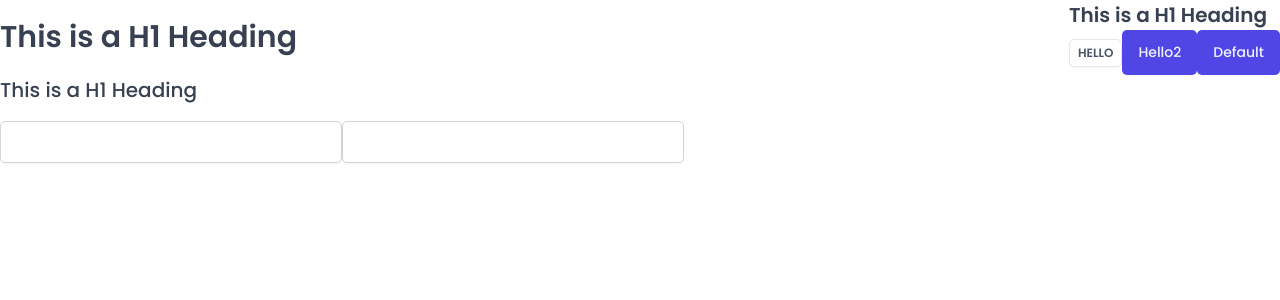
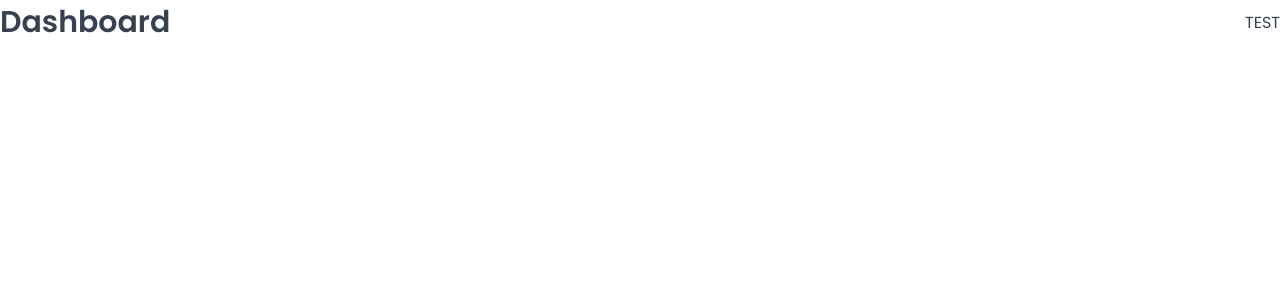
Before and after one commit to gitsheyno/Internal-Booking-System-Management, a React (Vite) app: page /dashboard in a window 1280 px wide. Shown: the top 300 px of the page. Built offline with nearby package versions, Linux system fonts and the light colour scheme; a web font is replaced by a local one.

Commit message:
add pages

```diff
--- a/package.json
+++ b/package.json
@@ -12,6 +12,7 @@
   "dependencies": {
     "react": "^18.3.1",
     "react-dom": "^18.3.1",
+    "react-router-dom": "^7.1.4",
     "styled-components": "^6.1.14"
   },
   "devDependencies": {
--- a/src/App.tsx
+++ b/src/App.tsx
@@ -1,33 +1,31 @@
+import { BrowserRouter, Navigate, Route, Routes } from "react-router-dom";
+import Dashboard from "./pages/Dashboard";
+import Bookings from "./pages/Bookings";
+import Cabins from "./pages/Cabins";
+import Users from "./pages/Users";
+import Settings from "./pages/Settings";
+import Account from "./pages/Account";
+import Login from "./pages/Login";
+import PageNotFound from "./pages/PageNotFound";
 import GlobalStyles from "./styles/GlobalStyles";
-import Button from "./ui/Button";
-import Input from "./ui/Input";
-import Heading from "./ui/Heading";
-import Row from "./ui/Row";
+
 function App() {
   return (
     <>
       <GlobalStyles />
-      <Row type="horizantal">
-        <Heading as="h1">This is a H1 Heading</Heading>
-        <div>
-          <Heading as="h2">This is a H1 Heading</Heading>
-          <Button size="small" variation="secondary">
-            Hello
-          </Button>
-          <Button size="medium" variation="primary">
-            Hello2
-          </Button>
-          <Button>Default</Button>
-        </div>
-      </Row>
-
-      <Row type="vertical">
-        <Heading as="h3">This is a H1 Heading</Heading>
-        <form>
-          <Input type="number" />
-          <Input type="number" />
-        </form>
-      </Row>
+      <BrowserRouter>
+        <Routes>
+          <Route index element={<Navigate replace to="dashboard" />} />
+          <Route path="dashboard" element={<Dashboard />} />
+          <Route path="booking" element={<Bookings />} />
+          <Route path="cabons" element={<Cabins />} />
+          <Route path="users" element={<Users />} />
+          <Route path="settings" element={<Settings />} />
+          <Route path="account" element={<Account />} />
+          <Route path="login" element={<Login />} />
+          <Route path="*" element={<PageNotFound />} />
+        </Routes>
+      </BrowserRouter>
     </>
   );
 }
--- a/src/hooks/useMoveBack.js
+++ b/src/hooks/useMoveBack.ts
@@ -1,4 +1,4 @@
-import { useNavigate } from 'react-router-dom';
+import { useNavigate } from "react-router-dom";
 
 export function useMoveBack() {
   const navigate = useNavigate();
--- a/src/ui/Row.tsx
+++ b/src/ui/Row.tsx
@@ -1,13 +1,13 @@
 import styled, { css } from "styled-components";
 
 type PropTypes = {
-  type: "horizantal" | "vertical";
+  type?: "horizontal" | "vertical";
 };
 const Row = styled.div<PropTypes>`
   display: flex;
 
   ${(props) =>
-    props.type === "horizantal" &&
+    props.type === "horizontal" &&
     css`
       justify-content: space-between;
       align-items: center;
```
Also changed, not shown: src/pages/Account.tsx (renamed from src/pages/Account.jsx), src/pages/Bookings.tsx (renamed from src/pages/Bookings.jsx), src/pages/Cabins.tsx (renamed from src/pages/Cabins.jsx), src/pages/Dashboard.tsx (renamed from src/pages/Dashboard.jsx), src/pages/Login.tsx (renamed from src/pages/Login.jsx), src/pages/PageNotFound.tsx (renamed from src/pages/PageNotFound.jsx), src/pages/Settings.tsx (renamed from src/pages/Settings.jsx), src/pages/Users.tsx (renamed from src/pages/Users.jsx), 1 other file (tests, documents, lock files or other folders).
